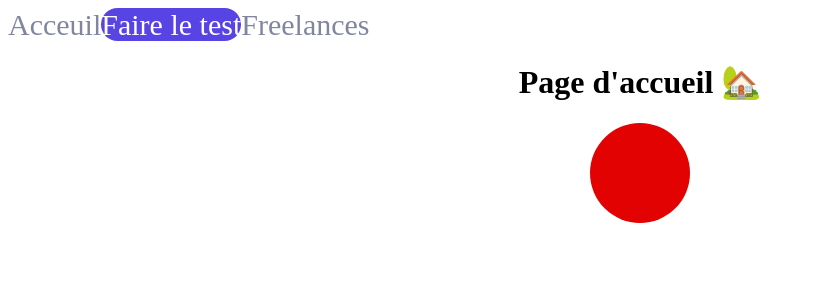
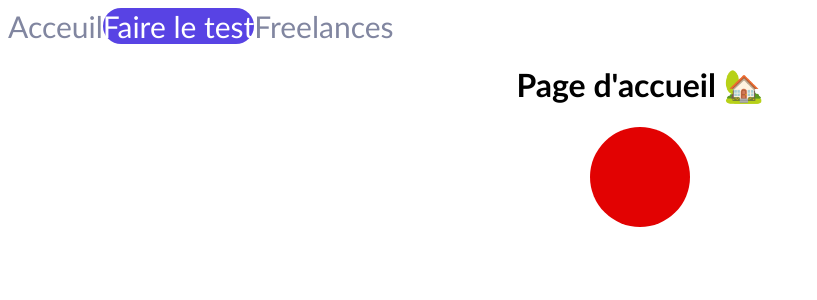
Before and after one commit to luljn/shiny-agency, a React (Create React App) app: page / in a window 1280 px wide. Shown: the top 300 px of the page, without its empty margins (0-817 px from the left). Built offline with nearby package versions, Linux system fonts and the light colour scheme.

Commit message:
Global style added to the app

```diff
--- a/src/index.jsx
+++ b/src/index.jsx
@@ -7,6 +7,14 @@ import Results from './pages/Results'
 import Freelances from './pages/Freelances'
 import Header from './components/Header'
 import Error from './components/Error'
+import { createGlobalStyle } from 'styled-components'
+
+
+const GlobalStyle = createGlobalStyle`
+    div {
+        font-family: 'Trebuchet MS', Helvetica, sans-serif;
+    }
+`
 
 
 
@@ -14,6 +22,7 @@ const root = ReactDOM.createRoot(document.getElementById('root'))
 root.render(
   <React.StrictMode>
     <Router>
+      <GlobalStyle />
       <Header />
       <Routes>
         <Route path='/' element={<Home />}/>
```
